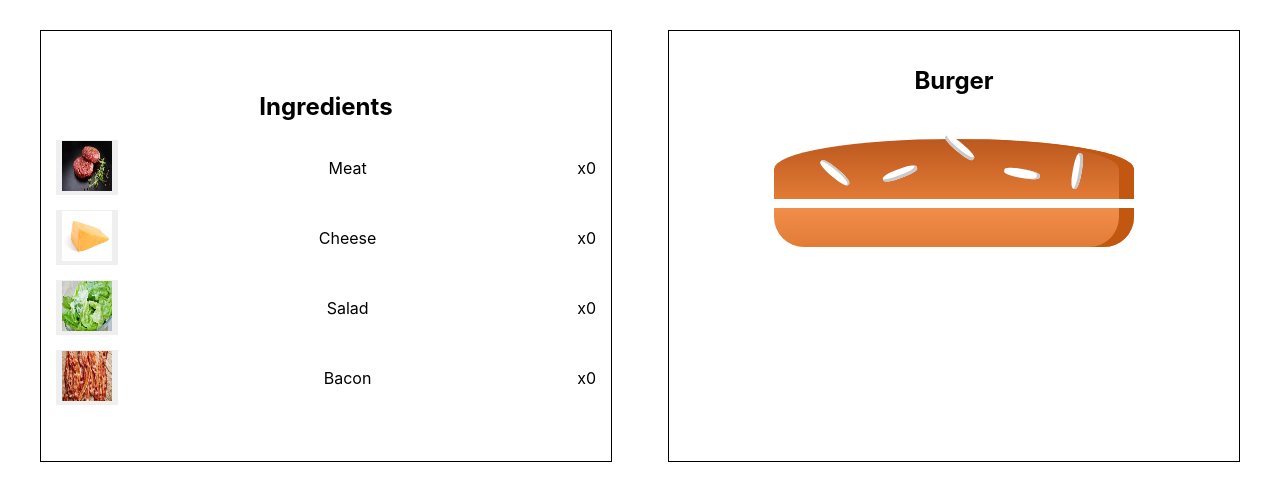
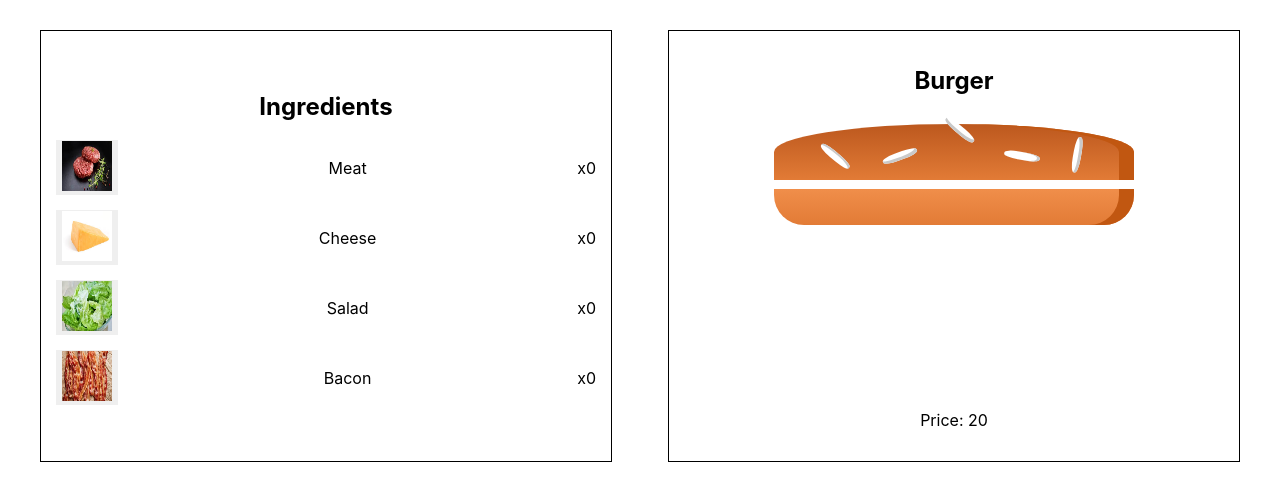
Before and after one commit to KamilyaMukhammedova/hw56-burger-app, a React (Create React App) app: page / in a window 1280 px wide. Shown: the top 500 px of the page. Built offline with nearby package versions, Linux system fonts and the light colour scheme.

Commit message:
#8 Логика нового компонента "Price"

```diff
--- a/src/App.js
+++ b/src/App.js
@@ -1,12 +1,13 @@
+import {useState} from "react";
+import {nanoid} from "nanoid";
 import meatImage from './assets/Meat.png';
 import cheeseImage from './assets/Cheese.png';
 import saladImage from './assets/Salad.png';
 import baconImage from './assets/Bacon.png';
-import {useState} from "react";
-import {nanoid} from "nanoid";
 import Ingredients from "./components/Ingredients/Ingredients";
 import Burger from "./components/Burger/Burger";
 import Filling from "./components/Filling/Filling";
+import Price from "./components/Price/Price";
 
 const INGREDIENTS = [
   {name: 'Meat', price: 50, image: meatImage},
@@ -23,9 +24,12 @@ const App = () => {
     {name: 'Bacon', count: 0, id: nanoid()},
   ]);
 
+  const [price, setPrice] = useState(20);
+
   const addIngredient = ingId => {
-    const ingredientsCopy = ingredients.map(ing => {
+    const ingredientsCopy = ingredients.map((ing, index) => {
       if(ing.id === ingId) {
+        setPrice(prev => prev + INGREDIENTS[index].price);
         return {
           ...ing,
           count: ing.count + 1,
@@ -37,8 +41,9 @@ const App = () => {
   };
 
   const removeIngredient = ingId => {
-    const ingredientsCopy = ingredients.map(ing => {
+    const ingredientsCopy = ingredients.map((ing, index) => {
       if(ing.id === ingId) {
+        setPrice(prev => prev - INGREDIENTS[index].price);
         return {
           ...ing,
           count: ing.count - 1,
@@ -74,17 +79,20 @@ const App = () => {
     });
   };
 
+  const priceComponent = <Price price={price}/>;
+
   const burgerComponent = <Burger children={getFillingComponent()}/>;
 
   return (
     <div className="Container">
       <div className="Container-inner">
-        <h2 className="Title">Ingredients</h2>
+        <h2>Ingredients</h2>
         {ingredientsComponent}
       </div>
       <div className="Container-inner">
-        <h2 className="Title">Burger</h2>
+        <h2>Burger</h2>
         {burgerComponent}
+        {priceComponent}
       </div>
     </div>
   );
--- a/src/BurgerView.css
+++ /dev/null
@@ -1,129 +0,0 @@
-.BreadBottom {
-    height: 13%;
-    width: 80%;
-    background: linear-gradient(#F08E4A, #e27b36);
-    border-radius: 0 0 30px 30px;
-    box-shadow: inset -15px 0 #c15711;
-    margin: 2% auto;
-}
-
-.BreadTop {
-    height: 20%;
-    width: 80%;
-    background: linear-gradient(#bc581e, #e27b36);
-    border-radius: 50% 50% 0 0;
-    box-shadow: inset -15px 0 #c15711;
-    margin: 2% auto;
-    position: relative;
-}
-
-.Seeds1 {
-    width: 10%;
-    height: 15%;
-    position: absolute;
-    background-color: white;
-    left: 30%;
-    top: 50%;
-    border-radius: 40%;
-    transform: rotate(-20deg);
-    box-shadow: inset -2px -3px #c9c9c9;
-}
-
-.Seeds1:after {
-    content: "";
-    width: 100%;
-    height: 100%;
-    position: absolute;
-    background-color: white;
-    left: -170%;
-    top: -260%;
-    border-radius: 40%;
-    transform: rotate(60deg);
-    box-shadow: inset -1px 2px #c9c9c9;
-}
-
-.Seeds1:before {
-    content: "";
-    width: 100%;
-    height: 100%;
-    position: absolute;
-    background-color: white;
-    left: 180%;
-    top: -50%;
-    border-radius: 40%;
-    transform: rotate(60deg);
-    box-shadow: inset -1px -3px #c9c9c9;
-}
-
-.Seeds2 {
-    width: 10%;
-    height: 15%;
-    position: absolute;
-    background-color: white;
-    left: 64%;
-    top: 50%;
-    border-radius: 40%;
-    transform: rotate(10deg);
-    box-shadow: inset -3px 0 #c9c9c9;
-}
-
-.Seeds2:before {
-    content: "";
-    width: 100%;
-    height: 100%;
-    position: absolute;
-    background-color: white;
-    left: 150%;
-    top: -130%;
-    border-radius: 40%;
-    transform: rotate(90deg);
-    box-shadow: inset 1px 3px #c9c9c9;
-}
-
-.Meat {
-    width: 80%;
-    height: 8%;
-    background: linear-gradient(#7f3608, #702e05);
-    margin: 2% auto;
-    border-radius: 15px;
-}
-
-.Cheese {
-    width: 90%;
-    height: 4.5%;
-    margin: 2% auto;
-    background: linear-gradient(#f4d004, #d6bb22);
-    border-radius: 20px;
-}
-
-.Salad {
-    width: 85%;
-    height: 7%;
-    margin: 2% auto;
-    background: linear-gradient(#228c1d, #91ce50);
-    border-radius: 20px;
-}
-
-.Bacon {
-    width: 80%;
-    height: 3%;
-    background: linear-gradient(#bf3813, #c45e38);
-    margin: 2% auto;
-}
-
-.Burger {
-    width: 100%;
-    margin: auto;
-    height: 250px;
-    overflow: auto;
-    text-align: center;
-    font-weight: bold;
-    font-size: 1.2rem;
-}
-
-@media (min-width: 1000px) and (min-height: 700px) {
-    .Burger {
-        width: 700px;
-        height: 600px;
-    }
-}
--- /dev/null
+++ b/src/components/Price/Price.js
@@ -0,0 +1,11 @@
+import React from 'react';
+
+const Price = ({price}) => {
+  return (
+    <div>
+      <p>Price: {price}</p>
+    </div>
+  );
+};
+
+export default Price;
--- a/src/index.css
+++ b/src/index.css
@@ -28,8 +28,5 @@ code {
   display: flex;
   flex-direction: column;
   justify-content: center;
-}
-
-.Title {
   text-align: center;
 }
```
